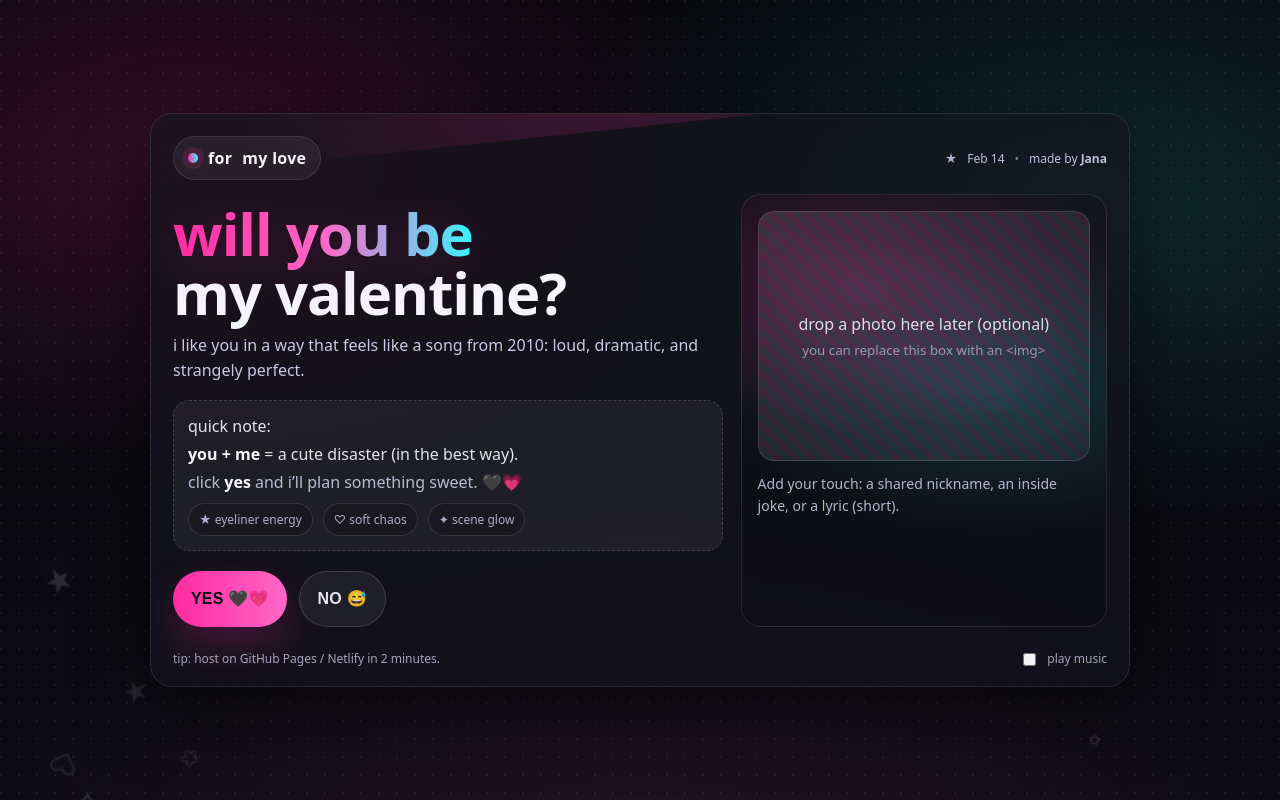
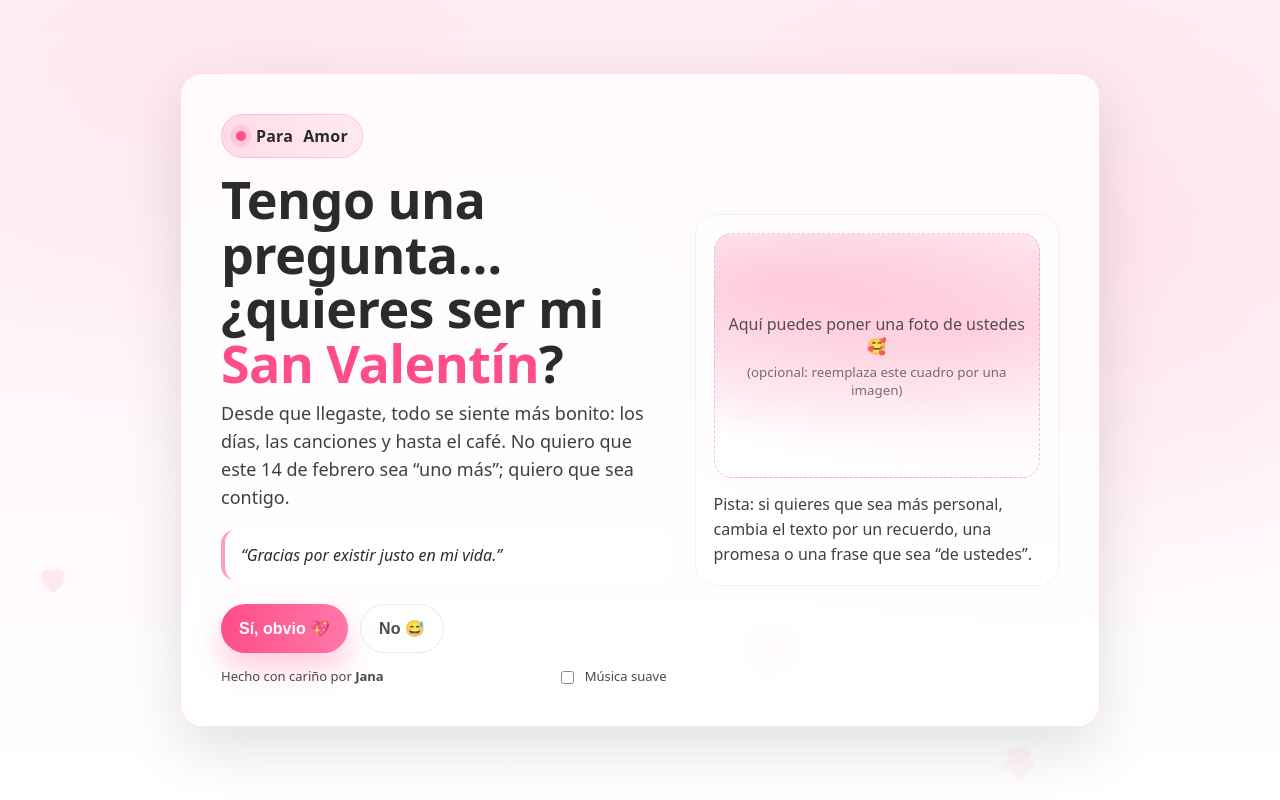
Before and after one commit to janarisit-crypto/valentine, a plain HTML site: page index.html in a window 1280 px wide. Drawn offline with Linux system fonts and the light colour scheme.

Commit message:
Update index.html

```diff
--- a/index.html
+++ b/index.html
@@ -1,260 +1,193 @@
 <!doctype html>
-<html lang="en">
+<html lang="es">
 <head>
   <meta charset="utf-8" />
   <meta name="viewport" content="width=device-width, initial-scale=1" />
-  <title>Will you be my valentine?</title>
+  <title>¿Quieres ser mi San Valentín?</title>
   <style>
     :root{
-      --bg:#06060a;
-      --bg2:#0b0b12;
-      --ink:#f5f5ff;
-      --muted:#c8c8e6;
-      --pink:#ff2aa1;
-      --pink2:#ff67c7;
-      --cyan:#39f5ff;
-      --card: rgba(20, 20, 30, .70);
-      --stroke: rgba(255,255,255,.10);
-      --shadow: 0 24px 70px rgba(0,0,0,.55);
+      --bg1:#fff0f6;
+      --bg2:#ffe8f0;
+      --card:#ffffffcc;
+      --text:#2b2b2b;
+      --accent:#ff4d88;
+      --accent2:#ff77a9;
+      --shadow: 0 20px 60px rgba(0,0,0,.12);
       --radius: 22px;
       --font: ui-sans-serif, system-ui, -apple-system, Segoe UI, Roboto, Helvetica, Arial, "Apple Color Emoji","Segoe UI Emoji";
     }
-
     *{box-sizing:border-box}
     body{
       margin:0;
+      font-family:var(--font);
+      color:var(--text);
       min-height:100vh;
       display:grid;
       place-items:center;
-      font-family:var(--font);
-      color:var(--ink);
       background:
-        radial-gradient(900px 520px at 15% 20%, rgba(255,42,161,.18), transparent 62%),
-        radial-gradient(900px 540px at 85% 25%, rgba(57,245,255,.14), transparent 62%),
-        radial-gradient(1200px 700px at 50% 115%, rgba(255,103,199, .10), transparent 60%),
-        linear-gradient(180deg, var(--bg), var(--bg2));
+        radial-gradient(1200px 600px at 20% 10%, var(--bg2), transparent 60%),
+        radial-gradient(1000px 700px at 80% 30%, #ffe1eb, transparent 55%),
+        linear-gradient(180deg, var(--bg1), #fff);
       overflow:hidden;
     }
 
-    /* “Scene/emo” sticker-like background */
-    .sparkleGrid{
+    /* Corazones flotando */
+    .hearts{
       position:fixed; inset:0;
       pointer-events:none;
-      opacity:.35;
-      background-image:
-        radial-gradient(circle at 1px 1px, rgba(255,255,255,.16) 1px, transparent 0);
-      background-size: 18px 18px;
-      mix-blend-mode: screen;
-      filter: blur(.2px);
+      overflow:hidden;
+      opacity:.65;
+    }
+    .heart{
+      position:absolute;
+      width:14px; height:14px;
+      background:var(--accent);
+      transform:rotate(45deg);
+      border-radius:4px;
+      animation: floatUp linear infinite;
+      filter: drop-shadow(0 8px 10px rgba(255,77,136,.25));
+    }
+    .heart::before,.heart::after{
+      content:"";
+      position:absolute;
+      width:14px; height:14px;
+      background:inherit;
+      border-radius:50%;
+    }
+    .heart::before{ left:-7px; top:0; }
+    .heart::after{ top:-7px; left:0; }
+    @keyframes floatUp{
+      from{ transform: translateY(110vh) rotate(45deg); opacity:0; }
+      10%{opacity:1}
+      to{ transform: translateY(-20vh) rotate(45deg); opacity:0; }
     }
 
-    /* Floating stars + broken hearts */
-    .floaters{ position:fixed; inset:0; pointer-events:none; overflow:hidden; }
-    .floater{
-      position:absolute;
-      opacity:.75;
-      animation: rise linear infinite;
-      filter: drop-shadow(0 10px 12px rgba(255,42,161,.18));
-      user-select:none;
-      will-change: transform, opacity;
+    .card{
+      width:min(920px, 92vw);
+      background:var(--card);
+      border:1px solid rgba(255,77,136,.18);
+      border-radius:var(--radius);
+      box-shadow:var(--shadow);
+      padding: clamp(18px, 3.5vw, 40px);
+      backdrop-filter: blur(10px);
+      position:relative;
     }
-    @keyframes rise{
-      from{ transform: translateY(110vh) rotate(0deg) scale(.9); opacity:0; }
-      10%{ opacity:.9; }
-      to{ transform: translateY(-20vh) rotate(220deg) scale(1.05); opacity:0; }
+    .top{
+      display:grid;
+      grid-template-columns: 1.1fr .9fr;
+      gap: clamp(16px, 3vw, 28px);
+      align-items:center;
+    }
+    @media (max-width: 820px){
+      .top{ grid-template-columns:1fr; }
     }
 
-    .wrap{
-      width:min(980px, 93vw);
-      background: var(--card);
-      border: 1px solid var(--stroke);
-      border-radius: var(--radius);
-      box-shadow: var(--shadow);
-      backdrop-filter: blur(10px);
-      overflow:hidden;
-      position:relative;
+    .badge{
+      display:inline-flex;
+      gap:10px;
+      align-items:center;
+      padding:10px 14px;
+      border-radius:999px;
+      background: linear-gradient(90deg, rgba(255,77,136,.18), rgba(255,119,169,.14));
+      border:1px solid rgba(255,77,136,.22);
+      width:fit-content;
+      font-weight:600;
+      letter-spacing:.2px;
     }
-
-    /* top glow strip */
-    .wrap::before{
-      content:"";
-      position:absolute; left:-20%; right:-20%; top:-40%;
-      height: 240px;
-      background: radial-gradient(circle at 50% 50%, rgba(255,42,161,.22), transparent 60%);
-      transform: rotate(-6deg);
-      pointer-events:none;
-    }
-
-    header{
-      padding: 22px 22px 0;
-      display:flex;
-      align-items:center;
-      justify-content:space-between;
-      gap:12px;
-    }
-
-    .tag{
-      display:inline-flex;
-      align-items:center;
-      gap:10px;
-      padding: 10px 14px;
-      border-radius: 999px;
-      background: rgba(255,255,255,.06);
-      border: 1px solid rgba(255,255,255,.10);
-      font-weight: 700;
-      letter-spacing: .3px;
-    }
-    .dot{
+    .badge span{
       width:10px;height:10px;border-radius:50%;
-      background: linear-gradient(90deg, var(--pink), var(--cyan));
-      box-shadow: 0 0 0 6px rgba(255,42,161,.14);
-    }
-
-    .badgeRight{
-      font-size: 12px;
-      color: var(--muted);
-      opacity:.95;
-      display:flex;
-      align-items:center;
-      gap:10px;
-      white-space:nowrap;
-    }
-
-    .content{
-      padding: 14px 22px 22px;
-      display:grid;
-      grid-template-columns: 1.2fr .8fr;
-      gap: 18px;
-      align-items:stretch;
-    }
-    @media (max-width: 860px){
-      .content{ grid-template-columns:1fr; }
+      background:var(--accent);
+      box-shadow:0 0 0 6px rgba(255,77,136,.15);
     }
 
     h1{
-      margin: 10px 0 10px;
-      font-size: clamp(30px, 4.6vw, 58px);
-      line-height: 1.02;
-      letter-spacing: -1px;
-      text-transform: lowercase;
+      font-size: clamp(30px, 4.2vw, 52px);
+      line-height:1.05;
+      margin: 14px 0 10px;
+      letter-spacing:-.6px;
     }
-    .neon{
-      background: linear-gradient(90deg, var(--pink), var(--pink2), var(--cyan));
-      -webkit-background-clip: text;
-      background-clip: text;
-      color: transparent;
-      filter: drop-shadow(0 10px 25px rgba(255,42,161,.22));
+    .sub{
+      font-size: clamp(15px, 1.6vw, 18px);
+      line-height:1.55;
+      margin:0 0 18px;
+      opacity:.9;
+    }
+    .quote{
+      margin: 18px 0 0;
+      padding: 14px 16px;
+      border-left: 4px solid rgba(255,77,136,.55);
+      background: rgba(255,255,255,.65);
+      border-radius: 14px;
+      font-style: italic;
     }
 
-    .sub{
-      margin: 0 0 16px;
-      color: var(--muted);
-      line-height: 1.6;
-      font-size: 16px;
+    .right{
+      background: rgba(255,255,255,.55);
+      border: 1px solid rgba(0,0,0,.05);
+      border-radius: var(--radius);
+      padding: 18px;
     }
-
-    .note{
-      padding: 14px 14px;
-      border-radius: 16px;
-      background: rgba(255,255,255,.06);
-      border: 1px dashed rgba(255,255,255,.16);
-      color: rgba(245,245,255,.92);
-    }
-    .note b{ color: var(--ink); }
-    .tiny{
-      margin-top: 10px;
-      font-size: 12px;
-      color: rgba(200,200,230,.85);
-      display:flex;
-      gap:10px;
-      flex-wrap:wrap;
-    }
-    .pill{
-      padding: 7px 10px;
-      border-radius: 999px;
-      border: 1px solid rgba(255,255,255,.12);
-      background: rgba(0,0,0,.18);
-    }
-
-    .panel{
-      border-radius: 20px;
-      border: 1px solid rgba(255,255,255,.10);
-      background:
-        radial-gradient(500px 250px at 30% 20%, rgba(255,42,161,.20), transparent 60%),
-        radial-gradient(500px 250px at 70% 45%, rgba(57,245,255,.14), transparent 60%),
-        rgba(0,0,0,.18);
-      padding: 16px;
-      position:relative;
-      overflow:hidden;
-    }
-
     .photo{
       width:100%;
       aspect-ratio: 4/3;
-      border-radius: 16px;
-      border: 1px solid rgba(255,255,255,.12);
+      border-radius: 18px;
       background:
-        linear-gradient(135deg, rgba(255,255,255,.08), rgba(255,255,255,.02)),
-        repeating-linear-gradient(45deg, rgba(255,42,161,.10) 0 6px, rgba(57,245,255,.06) 6px 12px);
+        radial-gradient(800px 260px at 20% 20%, rgba(255,77,136,.25), transparent 60%),
+        radial-gradient(700px 260px at 80% 40%, rgba(255,119,169,.22), transparent 55%),
+        linear-gradient(135deg, rgba(255,255,255,.9), rgba(255,255,255,.5));
       display:grid;
       place-items:center;
+      border: 1px dashed rgba(255,77,136,.35);
+      color: rgba(43,43,43,.8);
       text-align:center;
-      color: rgba(245,245,255,.88);
-      padding: 12px;
+      padding:14px;
     }
-    .photo small{ display:block; opacity:.8; margin-top:6px; color: rgba(200,200,230,.85); }
+    .photo small{ display:block; opacity:.8; margin-top:6px; }
 
     .actions{
-      position:relative;
       display:flex;
       gap:12px;
       flex-wrap:wrap;
-      margin-top: 16px;
-      padding-top: 4px;
-      min-height: 60px; /* reserve space for the moving "No" */
+      margin-top: 18px;
+      position:relative;
+      padding-top: 6px;
     }
-
     button{
       border:0;
       border-radius: 999px;
       padding: 14px 18px;
-      font-weight: 900;
+      font-weight:700;
       cursor:pointer;
-      transition: transform .12s ease, box-shadow .12s ease, filter .12s ease;
+      transition: transform .12s ease, box-shadow .12s ease;
       font-size: 16px;
-      letter-spacing:.2px;
-      user-select:none;
     }
-
     #yesBtn{
-      color:#0b0b12;
-      background: linear-gradient(90deg, var(--pink), var(--pink2));
-      box-shadow: 0 18px 40px rgba(255,42,161,.22);
+      background: linear-gradient(90deg, var(--accent), var(--accent2));
+      color:white;
+      box-shadow: 0 14px 30px rgba(255,77,136,.30);
     }
-    #yesBtn:hover{ transform: translateY(-1px); filter: brightness(1.05); }
+    #yesBtn:hover{ transform: translateY(-1px); box-shadow: 0 18px 34px rgba(255,77,136,.36); }
     #noBtn{
-      color: rgba(245,245,255,.92);
-      background: rgba(255,255,255,.06);
-      border: 1px solid rgba(255,255,255,.14);
+      background: rgba(255,255,255,.85);
+      border: 1px solid rgba(0,0,0,.08);
+      color: rgba(43,43,43,.85);
       position: relative;
     }
     #noBtn:hover{ transform: translateY(-1px); }
 
-    footer{
-      padding: 0 22px 18px;
+    .footer{
+      margin-top: 14px;
       display:flex;
+      gap:10px;
       align-items:center;
       justify-content:space-between;
-      gap:10px;
       flex-wrap:wrap;
-      color: rgba(200,200,230,.85);
-      font-size: 12px;
-      opacity:.95;
+      opacity:.85;
+      font-size: 13px;
     }
     .toggle{
-      display:flex;
-      gap:8px;
-      align-items:center;
+      display:flex; gap:8px; align-items:center;
+      user-select:none;
     }
     .toggle input{ transform: translateY(1px); }
 
@@ -263,212 +196,202 @@
       position:fixed; inset:0;
       display:none;
       place-items:center;
-      background: rgba(0,0,0,.55);
+      background: rgba(0,0,0,.35);
       padding: 18px;
     }
     .modal.open{ display:grid; }
     .modalCard{
-      width:min(660px, 94vw);
+      width:min(640px, 94vw);
+      background:white;
       border-radius: 22px;
-      border: 1px solid rgba(255,255,255,.12);
-      background:
-        radial-gradient(700px 320px at 30% 20%, rgba(255,42,161,.22), transparent 60%),
-        radial-gradient(700px 320px at 70% 40%, rgba(57,245,255,.14), transparent 60%),
-        rgba(10,10,16,.92);
+      padding: 22px;
       box-shadow: var(--shadow);
-      padding: 22px;
+      border: 1px solid rgba(255,77,136,.22);
       text-align:center;
     }
     .big{
-      font-size: 46px;
+      font-size: 44px;
       margin: 6px 0 8px;
-      filter: drop-shadow(0 18px 30px rgba(255,42,161,.18));
     }
-    .modalCard h2{ margin: 0 0 10px; }
-    .modalCard p{ margin:0 0 14px; line-height:1.6; color: rgba(245,245,255,.92); }
+    .modalCard p{ margin:0 0 14px; line-height:1.55; }
     .close{
-      background: rgba(255,42,161,.16);
-      color: rgba(255,210,235,.95);
-      border: 1px solid rgba(255,42,161,.25);
+      background: rgba(255,77,136,.12);
+      color: #b5003a;
+      border: 1px solid rgba(255,77,136,.25);
     }
 
+    /* Confeti simple */
     canvas{ position:fixed; inset:0; pointer-events:none; }
   </style>
 </head>
+
 <body>
-  <div class="sparkleGrid"></div>
-  <div class="floaters" id="floaters"></div>
+  <div class="hearts" id="hearts"></div>
   <canvas id="confetti"></canvas>
 
-  <main class="wrap">
-    <header>
-      <div class="tag"><span class="dot"></span> for <b id="toName">my favorite person</b></div>
-      <div class="badgeRight">
-        <span style="opacity:.9">★</span>
-        <span id="dateText">Feb 14</span>
-        <span style="opacity:.6">•</span>
-        <span>made by <b id="fromName">you</b></span>
-      </div>
-    </header>
+  <main class="card">
+    <section class="top">
+      <div class="left">
+        <div class="badge"><span></span> Para <b id="toName">Mi amor</b></div>
 
-    <section class="content">
-      <div>
-        <h1><span class="neon">will you be</span><br/>my valentine?</h1>
+        <h1>
+          Tengo una pregunta…<br/>
+          ¿quieres ser mi <span style="color:var(--accent)">San Valentín</span>?
+        </h1>
+
         <p class="sub">
-          i like you in a way that feels like a song from 2010: loud, dramatic, and strangely perfect.
+          Desde que llegaste, todo se siente más bonito: los días, las canciones y hasta el café.
+          No quiero que este 14 de febrero sea “uno más”; quiero que sea contigo.
         </p>
 
-        <div class="note">
-          <div>quick note:</div>
-          <div style="margin-top:6px">
-            <b id="line1">you + me</b> = a cute disaster (in the best way).
-          </div>
-          <div style="margin-top:6px; color: rgba(200,200,230,.92)">
-            click <b>yes</b> and i’ll plan something sweet. 🖤💗
-          </div>
-          <div class="tiny">
-            <span class="pill">★ eyeliner energy</span>
-            <span class="pill">♡ soft chaos</span>
-            <span class="pill">✦ scene glow</span>
-          </div>
+        <div class="quote" id="quote">
+          “Si pudiera elegir un lugar seguro, sería a tu lado.”
         </div>
 
         <div class="actions" id="actions">
-          <button id="yesBtn">YES 🖤💗</button>
-          <button id="noBtn">NO 😅</button>
+          <button id="yesBtn">Sí, obvio 💖</button>
+          <button id="noBtn">No 😅</button>
+        </div>
+
+        <div class="footer">
+          <div>Hecho con cariño por <b id="fromName">[Tu nombre]</b></div>
+          <label class="toggle">
+            <input type="checkbox" id="musicToggle" />
+            Música suave
+          </label>
         </div>
       </div>
 
-      <aside class="panel">
-        <div class="photo" id="photoBox">
+      <aside class="right">
+        <div class="photo">
           <div>
-            drop a photo here later (optional)
-            <small>you can replace this box with an &lt;img&gt;</small>
+            Aquí puedes poner una foto de ustedes 🥰
+            <small>(opcional: reemplaza este cuadro por una imagen)</small>
           </div>
         </div>
-
-        <div style="margin-top:12px; color: rgba(200,200,230,.9); line-height:1.6; font-size: 14px;">
-          Add your touch: a shared nickname, an inside joke, or a lyric (short).
-        </div>
+        <p style="margin:14px 0 0; line-height:1.55; opacity:.9;">
+          Pista: si quieres que sea más personal, cambia el texto por un recuerdo,
+          una promesa o una frase que sea “de ustedes”.
+        </p>
       </aside>
     </section>
-
-    <footer>
-      <div>tip: host on GitHub Pages / Netlify in 2 minutes.</div>
-      <label class="toggle">
-        <input type="checkbox" id="musicToggle" />
-        play music
-      </label>
-    </footer>
   </main>
 
   <div class="modal" id="modal">
     <div class="modalCard">
-      <div class="big">🖤💗</div>
-      <h2>ok… i’m screaming (quietly).</h2>
+      <div class="big">💘</div>
+      <h2 style="margin:0 0 10px;">¡Sabía que dirías que sí!</h2>
       <p id="modalText">
-        you just made my whole day. it’s official: you’re my valentine.
+        Ahora oficialmente: eres mi San Valentín. Te prometo una cita hermosa. 💖
       </p>
-      <button class="close" id="closeBtn">close</button>
+      <button class="close" id="closeBtn">Cerrar</button>
     </div>
   </div>
 
   <audio id="music" loop>
-    <!-- Optional: put an mp3 in the same folder and set src="song.mp3" -->
+    <!-- Puedes reemplazar el src por un mp3 tuyo (ver instrucciones abajo). -->
     <source src="" type="audio/mpeg">
   </audio>
 
 <script>
-  // EDIT THESE (personalization)
-  const HER_NAME = "my love";  // e.g. "Sofía"
-  const YOUR_NAME = "Jana";    // your name
-  const DATE_TEXT = "Feb 14";
-  const LINE_1 = "you + me";
-  const MODAL_TEXT = "you just made my whole day. it’s official: you’re my valentine.";
+  // PERSONALIZA AQUÍ
+  const NOMBRE_DE_ELLA = "Amor";   // ej. "Sofía"
+  const TU_NOMBRE = "Jana";        // cambia por tu nombre
+  const MENSAJE_MODAL = "Ahora oficialmente: eres mi San Valentín. Te prometo una cita hermosa. 💖";
 
-  document.getElementById("toName").textContent = HER_NAME;
-  document.getElementById("fromName").textContent = YOUR_NAME;
-  document.getElementById("dateText").textContent = DATE_TEXT;
-  document.getElementById("line1").textContent = LINE_1;
-  document.getElementById("modalText").textContent = MODAL_TEXT;
+  // Frases (elige una al azar)
+  const FRASES = [
+    "“Si pudiera elegir un lugar seguro, sería a tu lado.”",
+    "“Me gustas en los detalles y en los días grandes.”",
+    "“Contigo, todo se siente como hogar.”",
+    "“Gracias por existir justo en mi vida.”"
+  ];
 
-  // Floating emo-ish symbols
-  const floaters = document.getElementById("floaters");
-  const glyphs = ["★","✦","✧","♡","♥","🖤","💔","✩"];
-  for(let i=0;i<28;i++){
-    const el = document.createElement("div");
-    el.className = "floater";
-    el.textContent = glyphs[Math.floor(Math.random()*glyphs.length)];
-    const left = Math.random()*100;
-    const size = 14 + Math.random()*22;
-    const dur = 7 + Math.random()*12;
-    const delay = Math.random()*-dur;
+  document.getElementById("toName").textContent = NOMBRE_DE_ELLA;
+  document.getElementById("fromName").textContent = TU_NOMBRE;
+  document.getElementById("modalText").textContent = MENSAJE_MODAL;
+  document.getElementById("quote").textContent = FRASES[Math.floor(Math.random()*FRASES.length)];
 
-    el.style.left = left + "vw";
-    el.style.top = (70 + Math.random()*50) + "vh";
-    el.style.fontSize = size + "px";
-    el.style.animationDuration = dur + "s";
-    el.style.animationDelay = delay + "s";
-    el.style.opacity = (0.25 + Math.random()*0.65).toFixed(2);
-    floaters.appendChild(el);
+  // Corazones aleatorios
+  const hearts = document.getElementById("hearts");
+  for(let i=0;i<26;i++){
+    const h=document.createElement("div");
+    h.className="heart";
+    const left=Math.random()*100;
+    const dur= 7 + Math.random()*10;
+    const delay= Math.random()*-dur;
+    const size= 10 + Math.random()*14;
+    h.style.left = left+"vw";
+    h.style.animationDuration = dur+"s";
+    h.style.animationDelay = delay+"s";
+    h.style.width = size+"px";
+    h.style.height = size+"px";
+    h.style.top = (70 + Math.random()*50)+"vh";
+    h.style.opacity = (0.25 + Math.random()*0.6).toFixed(2);
+    h.style.background = Math.random() > 0.45 ? "var(--accent)" : "var(--accent2)";
+    hearts.appendChild(h);
   }
 
-  // No button that dodges (playful)
+  // Botón No que se escapa (con límites)
   const noBtn = document.getElementById("noBtn");
   const actions = document.getElementById("actions");
   let tries = 0;
 
-  function moveNo(){
+  function moveNoButton(){
     const box = actions.getBoundingClientRect();
     const btn = noBtn.getBoundingClientRect();
-    const maxX = Math.max(0, box.width - btn.width);
-    const maxY = 90; // keep inside action area
+    const maxX = box.width - btn.width;
+    const maxY = 80; // altura “razonable” para no romper el layout
 
-    const x = Math.random() * maxX;
-    const y = Math.random() * maxY;
+    const x = Math.max(0, Math.random()*maxX);
+    const y = Math.max(0, Math.random()*maxY);
 
     noBtn.style.position = "absolute";
     noBtn.style.left = x + "px";
     noBtn.style.top = y + "px";
 
     tries++;
-    if(tries >= 7){
-      noBtn.textContent = "fine… YES 🖤";
+    if(tries >= 8){
+      noBtn.textContent = "Está bien… Sí 💗";
     }
   }
 
-  noBtn.addEventListener("mouseenter", moveNo);
-  noBtn.addEventListener("click", () => {
-    if(tries >= 7){
+  noBtn.addEventListener("mouseenter", moveNoButton);
+  noBtn.addEventListener("click", (e) => {
+    if(tries >= 8){
       document.getElementById("yesBtn").click();
     } else {
-      moveNo();
+      moveNoButton();
     }
   });
 
-  // Modal + confetti
+  // Modal + confeti
   const modal = document.getElementById("modal");
+  const closeBtn = document.getElementById("closeBtn");
   document.getElementById("yesBtn").addEventListener("click", () => {
     modal.classList.add("open");
     launchConfetti();
   });
-  document.getElementById("closeBtn").addEventListener("click", () => modal.classList.remove("open"));
-  modal.addEventListener("click", (e) => { if(e.target === modal) modal.classList.remove("open"); });
+  closeBtn.addEventListener("click", () => modal.classList.remove("open"));
+  modal.addEventListener("click", (e) => {
+    if(e.target === modal) modal.classList.remove("open");
+  });
 
-  // Music toggle
+  // Música (opcional)
   const music = document.getElementById("music");
   const toggle = document.getElementById("musicToggle");
   toggle.addEventListener("change", async () => {
     if(toggle.checked){
-      try{ await music.play(); } catch(e){ toggle.checked = false; }
-    } else music.pause();
+      try{ await music.play(); } catch(e){ toggle.checked=false; }
+    } else {
+      music.pause();
+    }
   });
 
-  // Confetti (pink/cyan “scene” vibe)
+  // Confeti simple en canvas
   const canvas = document.getElementById("confetti");
   const ctx = canvas.getContext("2d");
   let pieces = [];
-
   function resize(){
     canvas.width = window.innerWidth;
     canvas.height = window.innerHeight;
@@ -478,18 +401,17 @@
 
   function launchConfetti(){
     pieces = [];
-    const n = 160;
+    const n = 140;
     for(let i=0;i<n;i++){
       pieces.push({
         x: Math.random()*canvas.width,
         y: -20 - Math.random()*canvas.height*0.2,
-        s: 4 + Math.random()*7,
+        r: 4 + Math.random()*6,
         vx: -2 + Math.random()*4,
-        vy: 2 + Math.random()*6,
-        r: Math.random()*Math.PI,
-        vr: -0.25 + Math.random()*0.5,
-        a: 1,
-        c: Math.random() > 0.5 ? "rgba(255,42,161,.95)" : "rgba(57,245,255,.90)"
+        vy: 2 + Math.random()*5,
+        rot: Math.random()*Math.PI,
+        vr: -0.2 + Math.random()*0.4,
+        a: 1
       });
     }
     requestAnimationFrame(tick);
@@ -498,20 +420,21 @@
 
   function tick(){
     ctx.clearRect(0,0,canvas.width,canvas.height);
-    for(const p of pieces){
+    pieces.forEach(p=>{
       p.x += p.vx;
       p.y += p.vy;
-      p.r += p.vr;
+      p.rot += p.vr;
       p.a *= 0.995;
 
       ctx.save();
       ctx.globalAlpha = Math.max(0, p.a);
       ctx.translate(p.x, p.y);
-      ctx.rotate(p.r);
-      ctx.fillStyle = p.c;
-      ctx.fillRect(-p.s/2, -p.s/2, p.s, p.s);
+      ctx.rotate(p.rot);
+      // colores “románticos” sin definir en CSS
+      ctx.fillStyle = Math.random() > 0.5 ? "rgba(255,77,136,.95)" : "rgba(255,119,169,.95)";
+      ctx.fillRect(-p.r/2, -p.r/2, p.r, p.r);
       ctx.restore();
-    }
+    });
 
     pieces = pieces.filter(p => p.y < canvas.height + 40 && p.a > 0.05);
     if(pieces.length) requestAnimationFrame(tick);
```
